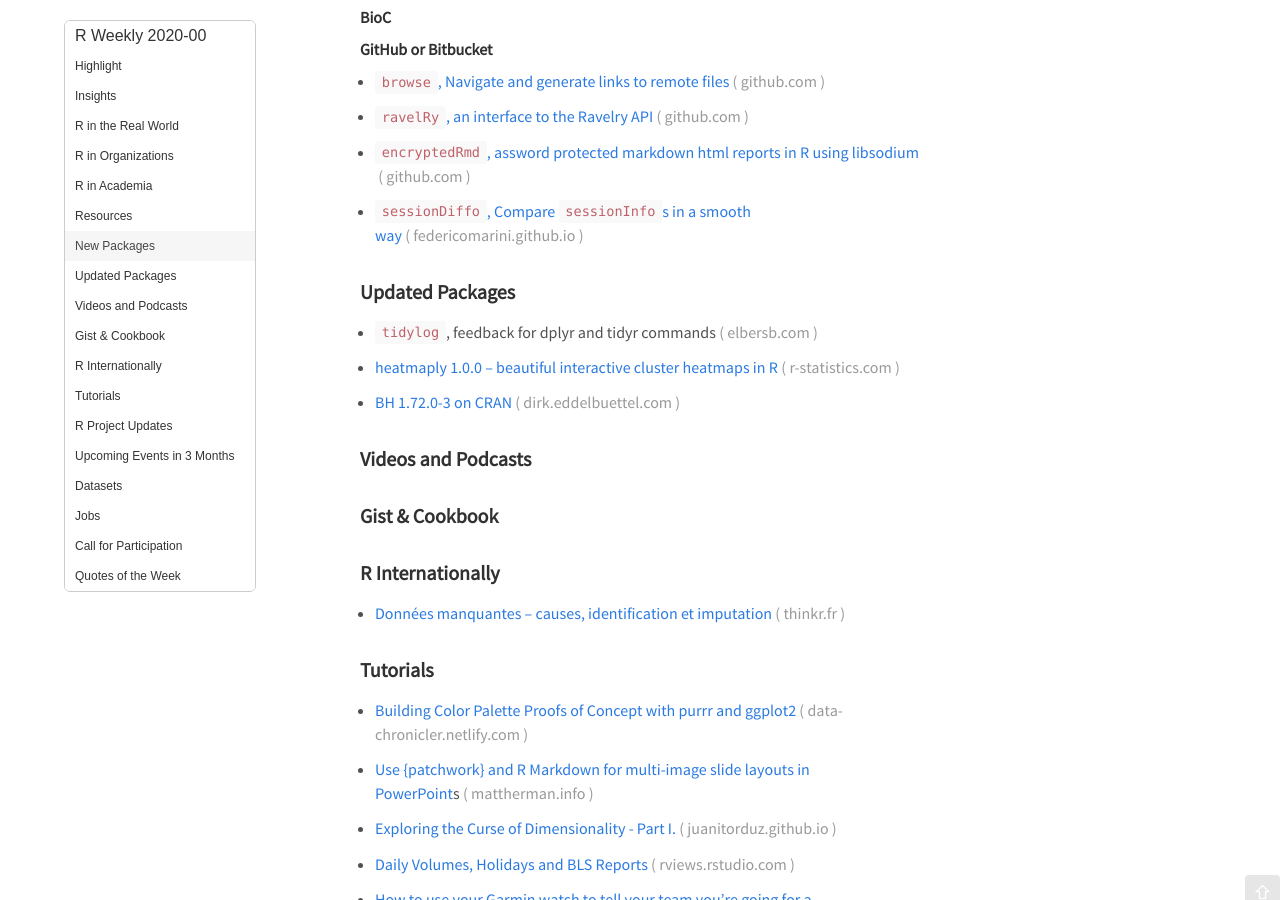
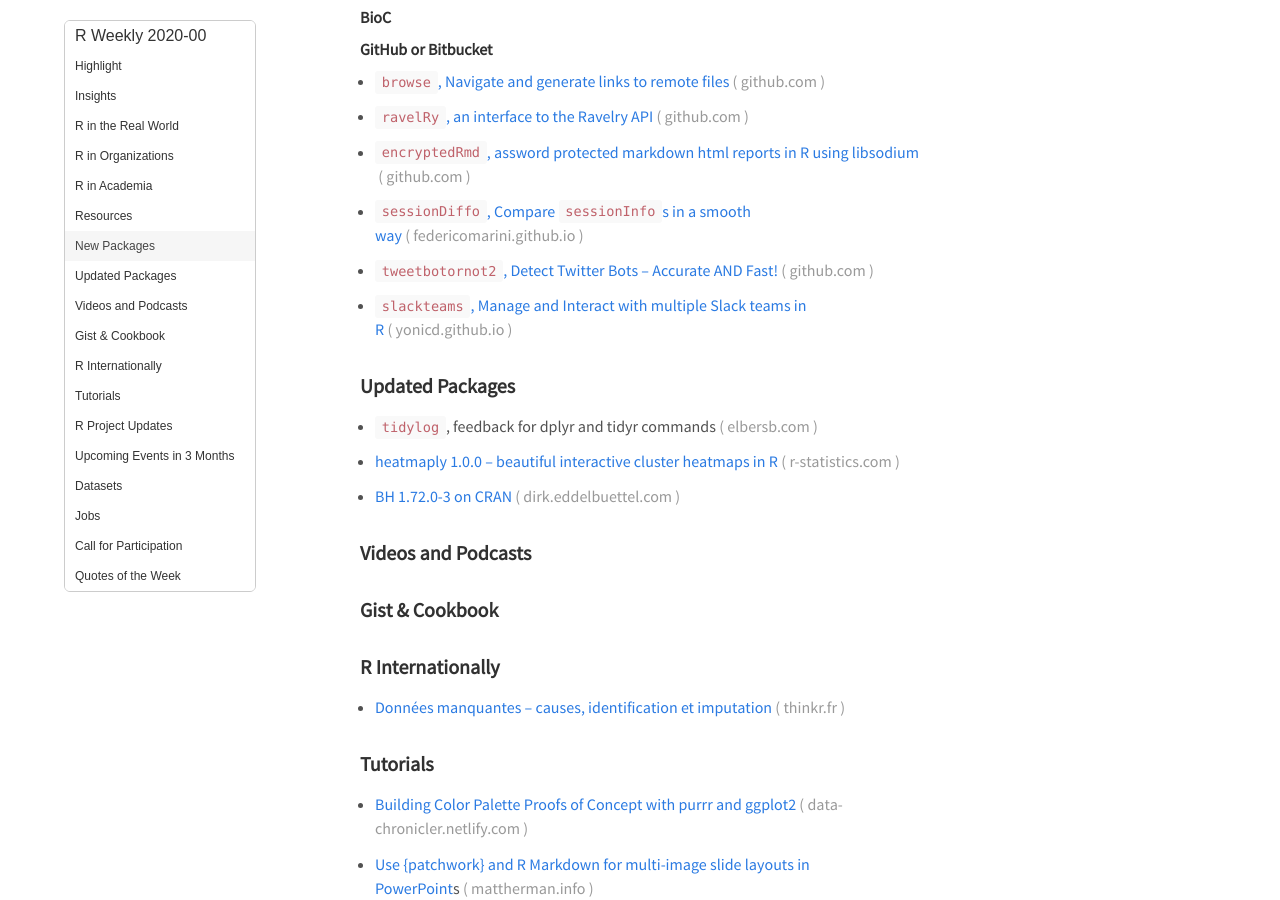
Before and after one commit to rweekly/rweekly.org, a Jekyll site: the page built from draft.md, in a window 1280 px wide and 900 px high, scrolled down 865 px. Built offline with Jekyll 4.4.1, drawn with Linux system fonts in a browser that asks for light colours; emoji names are drawn with the system emoji font; comment, search, counter and statistics services are not loaded.

Commit message:
more links

```diff
--- a/draft.md
+++ b/draft.md
@@ -53,6 +53,10 @@
 + [`encryptedRmd`, assword protected markdown html reports in R using libsodium ](https://github.com/dirkschumacher/encryptedRmd)
 
 + [`sessionDiffo`, Compare `sessionInfo`s in a smooth way](https://federicomarini.github.io/sessionDiffo)
+
++ [`tweetbotornot2`, Detect Twitter Bots – Accurate AND Fast!](https://github.com/mkearney/tweetbotornot2)
+
++ [`slackteams`, Manage and Interact with multiple Slack teams in R](https://yonicd.github.io/slackteams/)
 
 ### Updated Packages
 
```
